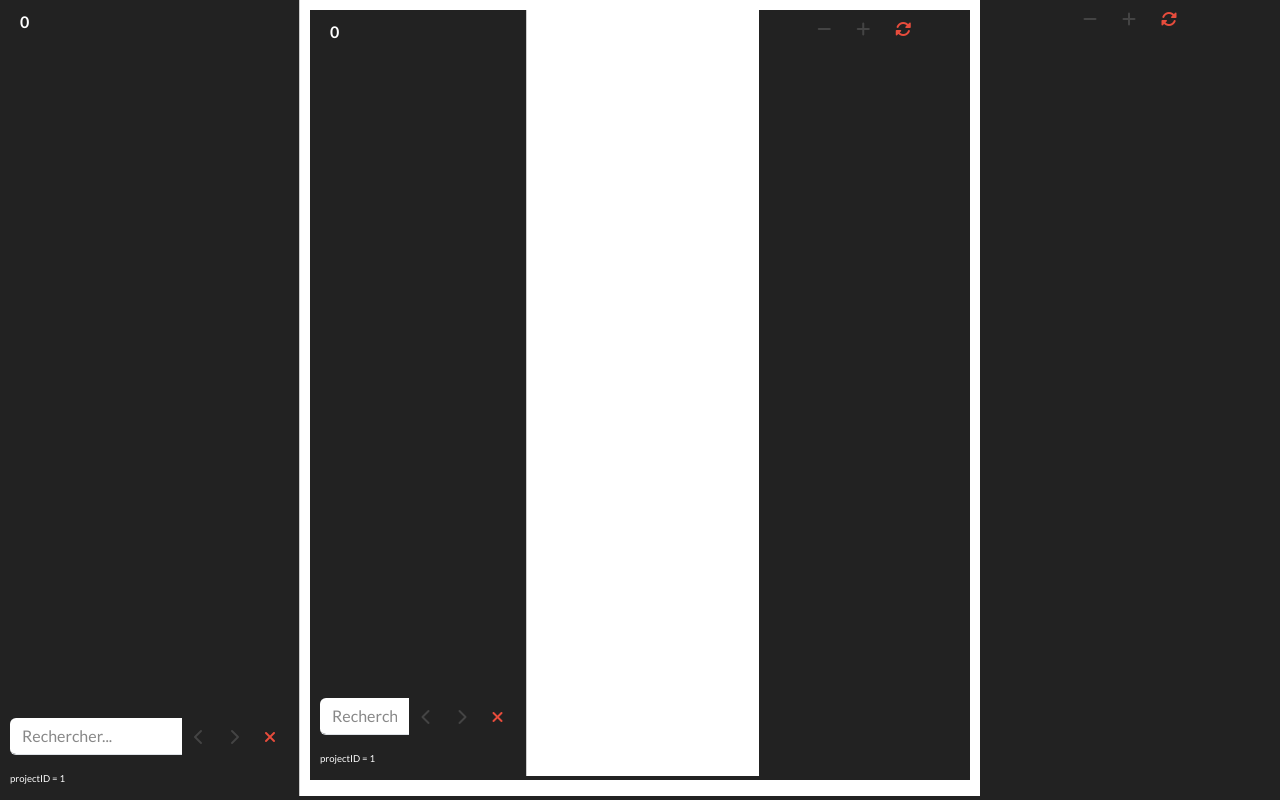
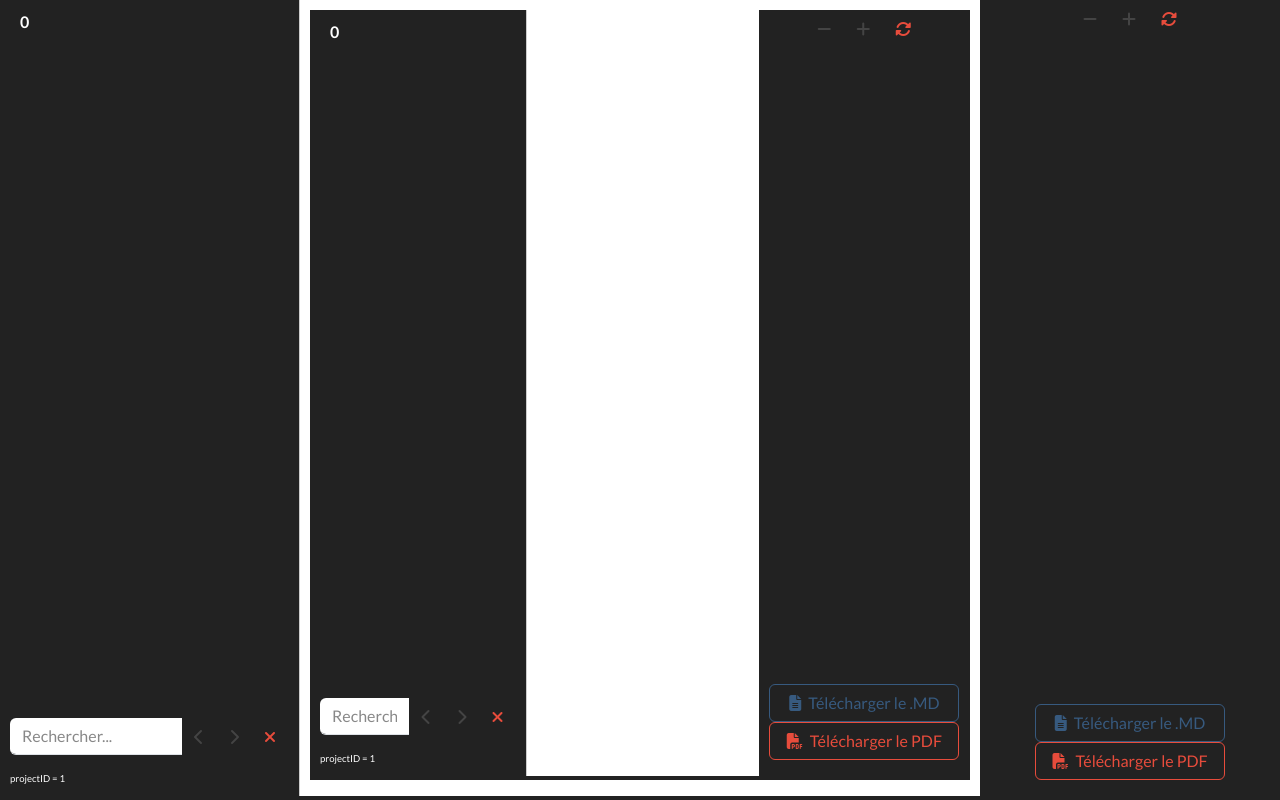
Before and after one commit to afornerot/amatl-server, a Symfony app: template templates/home/home.html.twig in a window 1280 px wide. Run offline with Twig, Linux system fonts and the light colour scheme; the template is opened without the code that fills it: most values are stand-ins (such as "Sample title", 1, 10 or a date in 2020); some libraries are stand-ins or nearby versions.

Commit message:
correction

```diff
--- a/src/Controller/UserController.php
+++ b/src/Controller/UserController.php
@@ -163,7 +163,7 @@ class UserController extends AbstractController
         ]);
     }
 
-    #[Route('/admin/user/selectproject', name: 'app_user_selectproject')]
+    #[Route('/user/selectproject', name: 'app_user_selectproject')]
     public function selectproject(Request $request, EntityManagerInterface $em): JsonResponse
     {
         $id = $request->get('id');
@@ -180,12 +180,12 @@ class UserController extends AbstractController
 
         $projects = $user->getProjects();
         if (!$projects->contains($project)) {
-            return new JsonResponse(['status' => 'KO', 'message' => 'Compangnie non autorisée'], Response::HTTP_FORBIDDEN);
+            return new JsonResponse(['status' => 'KO', 'message' => 'Projet non autorisée'], Response::HTTP_FORBIDDEN);
         }
 
         $user->setProject($project);
         $em->flush();
 
-        return new JsonResponse(['status' => 'OK', 'message' => 'Compangnie selectionnée'], Response::HTTP_OK);
+        return new JsonResponse(['status' => 'OK', 'message' => 'Projet selectionnée'], Response::HTTP_OK);
     }
 }
--- a/templates/home/home.html.twig
+++ b/templates/home/home.html.twig
@@ -20,7 +20,9 @@
 
         #toc {
             padding-left:10px;
+            flex-grow: 1
         }
+
         #toc p, #toc a {
             margin-bottom:0px;
             font-size:12px;
@@ -59,7 +61,7 @@
         <div id="file-viewer" style="flex-grow: 1; padding: 10px; background-color: #fff">
             <iframe id="preview-frame" style="width: 100%; height: 600px; border: none;"></iframe>
         </div>
-        <div id="rightbar">
+        <div id="rightbar" class="d-flex flex-column">
             <div id="zoom-controls">
                 <div class="input-group justify-content-center" style="margin:auto">
                     <button class="btn btn-link text-secondary" type="button" id="zoom-out" title="Zoom -">
@@ -74,6 +76,16 @@
                 </div>
             </div>
             <div id="toc">
+            </div>
+
+            <div id="download" style="text-align:center">
+                <a id="linkmd" href="" class="btn btn-outline-primary" style="width:190px">
+                <i class="fas fa-file-alt me-1"></i> Télécharger le .MD
+                </a>
+
+                <a id="linkpdf" href="" class="btn btn-outline-danger" style="width:190px">
+                <i class="fas fa-file-pdf me-1"></i> Télécharger le PDF
+                </a>
             </div>
         </div>
 
@@ -117,12 +129,27 @@
                     let newUrl = new URL(window.location);
                     newUrl.searchParams.set("doc", filePath);
                     history.pushState({}, "", newUrl);
+
+                    // Mise à jour des liens de download
+                    url = "{{ path('download_file', {type: 'pdf', idProject: projectId, filePath: 'xxx' }) }}";
+                    url=url.replace('xxx',filePath);
+                    $("#linkpdf").attr("href",url);
+
+                    url = "{{ path('download_file', {type: 'md', idProject: projectId, filePath: 'xxx' }) }}";
+                    url=url.replace('xxx',filePath);
+                    $("#linkmd").attr("href",url);
                 });
             });
 
             {% if doc %}
                 let url = "{{ path('view_file', { idProject: projectId, filePath: doc }) }}";
                 document.getElementById("preview-frame").src = url;
+
+                url = "{{ path('download_file', {type: 'pdf', idProject: projectId, filePath: doc }) }}";
+                $("#linkpdf").attr("href",url);
+
+                url = "{{ path('download_file', {type: 'md', idProject: projectId, filePath: doc }) }}";
+                $("#linkmd").attr("href",url);
 
                 let fileElement = document.querySelector(`[data-file-path="{{doc}}"]`);
                 if (fileElement) {
@@ -329,7 +356,12 @@
             setIframeZoom(zoomLevel);
         });
 
+//-- Download PDF / HTML --------------------------------------------------------------------------------------------------------
+        function btnPDF(src) {
+            console.log(src);
+            console.log("==============================");
 
+        }
     </script>
 {% endblock %}
 
```
Also changed, not shown: src/Controller/ProjectController.php (+25 -1 lines). Lines whose indentation alone changed are shown as unchanged.
